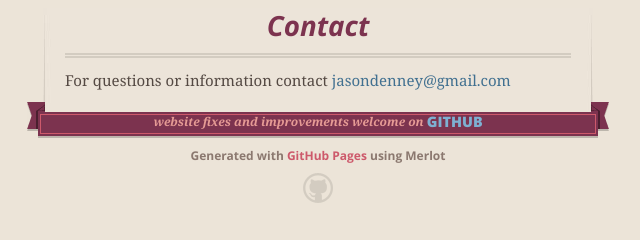
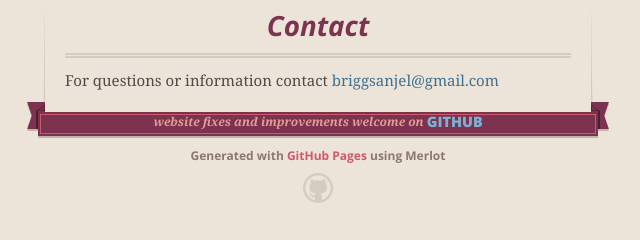
Before and after one commit to spacemunkay/baltimoresplayground, a plain HTML site: page index.html in a window 1280 px wide. Shown: the part 1098-1338 px from the top of the page, 322-962 px from the left. Drawn offline with nearby package versions, Linux system fonts and the light colour scheme.

Commit message:
Update email address

```diff
--- a/index.html
+++ b/index.html
@@ -67,7 +67,7 @@
 <h3>
 <a name="support-or-contact" class="anchor" href="#support-or-contact"><span class="octicon octicon-link"></span></a>Contact</h3>
 
-<p>For questions or information contact <a href="mailto:jasondenney@gmail.com">jasondenney@gmail.com</a></p>
+<p>For questions or information contact <a href="mailto:briggsanjel@gmail.com">briggsanjel@gmail.com</a></p>
       </section>
 
       <footer>
```
